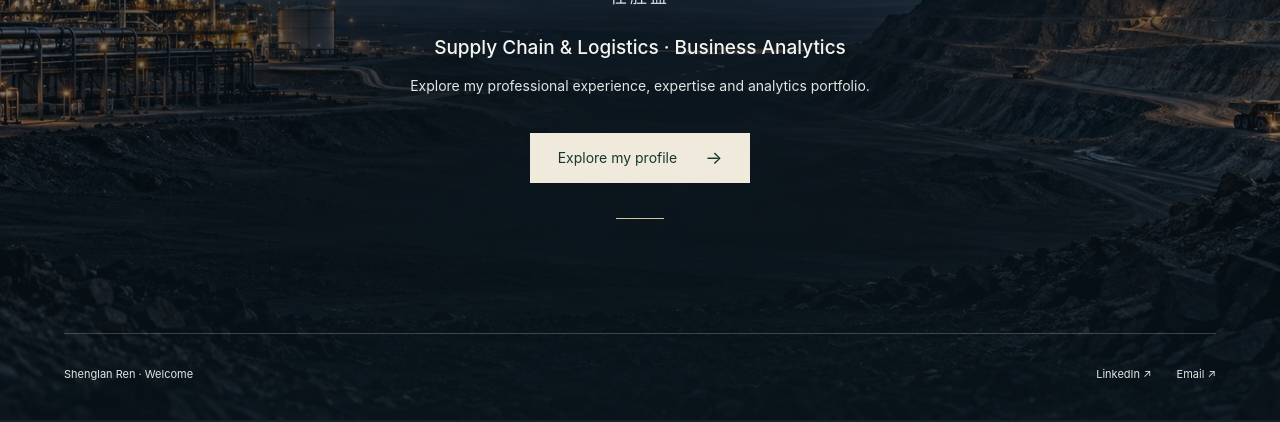
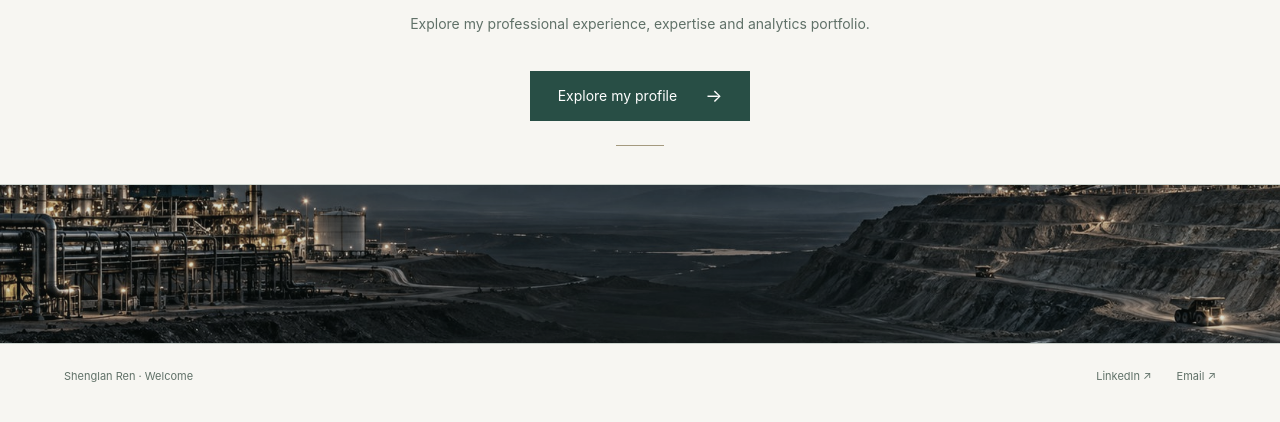
Before and after one commit to Dulaclyon/portfolio, a plain HTML site: page profile/en.html in a window 1280 px wide. Shown: the part 380-802 px from the top of the page. Drawn offline with Linux system fonts and the light colour scheme.

Commit message:
Unify welcome and profile palette with a restrained industry image strip

```diff
--- a/profile/en.html
+++ b/profile/en.html
@@ -18,7 +18,16 @@
 }
 @media(prefers-reduced-motion:reduce){*,*:before,*:after{animation:none!important;transition:none!important}}
 
-/* Industry photography, with a stable contrast layer */
-html,body{background:#13212b;color:#f6f5ef}.welcome{position:relative;isolation:isolate;background:#13212b;overflow:hidden}.welcome:before{content:"";position:absolute;inset:0;z-index:-2;background-image:url("assets/industry-background.jpg");background-position:center;background-size:cover}.welcome:after{content:"";position:absolute;inset:0;z-index:-1;background:linear-gradient(90deg,rgba(9,21,29,.5),rgba(9,21,29,.74) 48%,rgba(9,21,29,.5)),linear-gradient(0deg,rgba(9,21,29,.6),transparent 35%,rgba(9,21,29,.25))}.wordmark,.eyebrow,.other,.description,.bottom{color:#e1e6e4}.tag{color:#f4f5ef}.languages a[aria-current="page"]{border-bottom-color:#e2d1aa;color:#fff}.languages a:hover{background:#ffffff16}.enter{background:#f0eadc;border-color:#f0eadc;color:#15372f}.enter:hover{background:#fff9ec}.bottom{border-top-color:#dce4e43d}.hero:after{background:#d4c69e!important}.welcome a:focus-visible{outline-color:#f4d79e}
-@media(max-width:600px){.welcome:before{background-position:15% center}.welcome:after{background:rgba(9,21,29,.68)}}
-</style></head><body><div class="welcome"><header class="top"><span class="wordmark">SHENGLAN REN</span><nav class="languages" aria-label="Language"><a href="index.html" lang="zh-CN" hreflang="zh-CN">中文</a><a href="en.html" lang="en" hreflang="en" aria-current="page">English</a><a href="fr.html" lang="fr" hreflang="fr">Français</a></nav></header><main class="hero"><p class="eyebrow">Welcome</p><h1>Shenglan Ren</h1><p class="other">任胜蓝</p><p class="tag">Supply Chain & Logistics · Business Analytics</p><p class="description">Explore my professional experience, expertise and analytics portfolio.</p><a class="enter" href="about-en.html">Explore my profile<span aria-hidden="true">→</span></a></main><footer class="bottom"><span>Shenglan Ren · Welcome</span><div class="socials"><a href="https://www.linkedin.com/in/renshenglan/" target="_blank" rel="noopener noreferrer">LinkedIn ↗</a><a href="mailto:dulaclyon07@gmail.com">Email ↗</a></div></footer></div></body></html>
+
+/* Shared portfolio palette: ivory, forest green and muted gold */
+html,body{background:#f7f6f2;color:#253b43}.welcome{background:#f7f6f2;isolation:isolate;overflow:hidden;position:relative}
+.welcome:before,.welcome:after{display:none}
+.wordmark,.other,.description,.bottom{color:#607168}.eyebrow{color:#756044}.tag{color:#36574b}
+.languages a[aria-current="page"]{border-bottom-color:#284e45;color:#284e45}.languages a:hover{background:#edf0e9}
+.enter{background:#284e45;border-color:#284e45;color:#fff}.enter:hover{background:#173c33}.bottom{border-top-color:#cbd3cd}.hero:after{background:#a49a7f!important}.welcome a:focus-visible{outline-color:#8b6e45}
+.industry-strip{height:clamp(120px,20vh,210px);background:#dde1d8;position:relative;overflow:hidden;border-top:1px solid #cbd3cd;border-bottom:1px solid #cbd3cd}
+.industry-strip img{display:block;width:100%;height:100%;object-fit:cover;object-position:center 57%;filter:saturate(.45)}
+.industry-strip:after{content:"";position:absolute;inset:0;background:rgba(31,57,48,.15);pointer-events:none}
+.welcome{grid-template-rows:auto 1fr auto auto}.hero{padding:44px 0 38px}.hero:after{margin-top:24px!important}.industry-strip{margin:0 calc(-1 * clamp(24px,5vw,76px))}.bottom{border-top:0;padding-top:10px}
+@media(max-width:600px){.hero{padding:40px 0 34px}.industry-strip{margin:0 -22px;height:125px}.industry-strip img{object-position:center 56%}.bottom{padding-top:8px}.hero h1{font-size:clamp(44px,12vw,70px)}}
+</style></head><body><div class="welcome"><header class="top"><span class="wordmark">SHENGLAN REN</span><nav class="languages" aria-label="Language"><a href="index.html" lang="zh-CN" hreflang="zh-CN">中文</a><a href="en.html" lang="en" hreflang="en" aria-current="page">English</a><a href="fr.html" lang="fr" hreflang="fr">Français</a></nav></header><main class="hero"><p class="eyebrow">Welcome</p><h1>Shenglan Ren</h1><p class="other">任胜蓝</p><p class="tag">Supply Chain & Logistics · Business Analytics</p><p class="description">Explore my professional experience, expertise and analytics portfolio.</p><a class="enter" href="about-en.html">Explore my profile<span aria-hidden="true">→</span></a></main><div class="industry-strip" aria-hidden="true"><img src="assets/industry-background.jpg" alt="" width="1672" height="941" decoding="async"></div><footer class="bottom"><span>Shenglan Ren · Welcome</span><div class="socials"><a href="https://www.linkedin.com/in/renshenglan/" target="_blank" rel="noopener noreferrer">LinkedIn ↗</a><a href="mailto:dulaclyon07@gmail.com">Email ↗</a></div></footer></div></body></html>
```
Also changed, not shown: profile/fr.html (+13 -4 lines), profile/index.html (+13 -4 lines).
